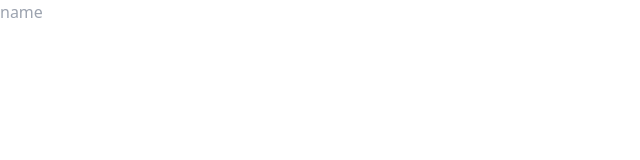
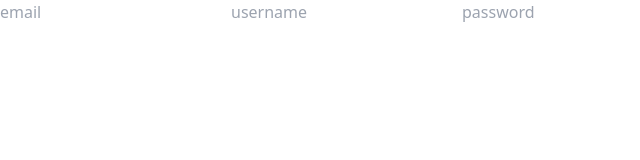
Before and after one commit to KirtikumarKavande/react-playground, a React (Vite) app: page / in a window 1280 px wide. Shown: the top 160 px of the page, without its empty margins (0-640 px from the left). Built offline with nearby package versions, Linux system fonts and the light colour scheme.

Commit message:
useForm hook

```diff
--- a/src/App.jsx
+++ b/src/App.jsx
@@ -5,6 +5,7 @@ import { Provider } from "react-redux";
 import store from "./redux-store/store";
 import ShowName from "./HOF/ShowName";
 import Input from "./Debounce/Input";
+import FormHook from "./hooks-practice/Form";
 
 const App = () => {
   return (
@@ -13,7 +14,8 @@ const App = () => {
       <Provider store={store}>
         {/* <Form /> */}
         {/* <ShowName name={"kirti"}/> */}
-        <Input/>
+        {/* <Input/> */}
+        <FormHook/>
 
         {/* <DisplayEmail /> */}
       </Provider>
--- /dev/null
+++ b/src/hooks-practice/Form.jsx
@@ -0,0 +1,17 @@
+import React from 'react'
+import useForm from './useForm'
+
+const FormHook = () => {
+   const {formData,handleChange}= useForm()
+   console.log(formData)
+  return (
+    <div>
+        <input type="text" placeholder='email' name='email' onChange={handleChange}/>
+        <input type="text" placeholder='username' name='username' onChange={handleChange}/>
+        <input type="text" placeholder='password' name='password' onChange={handleChange}/>
+
+    </div>
+  )
+}
+
+export default FormHook
--- /dev/null
+++ b/src/hooks-practice/useForm.js
@@ -0,0 +1,17 @@
+import React, { useState } from 'react'
+
+const useForm = () => {
+    const [formData,setFormData]=useState({})
+ function handleChange(e){
+    setFormData((prev)=>{return {
+        ...prev,
+        [e.target.name]:e.target.value
+    }})
+ }
+    return {
+        formData,
+        handleChange
+    }
+}
+
+export default useForm
```
